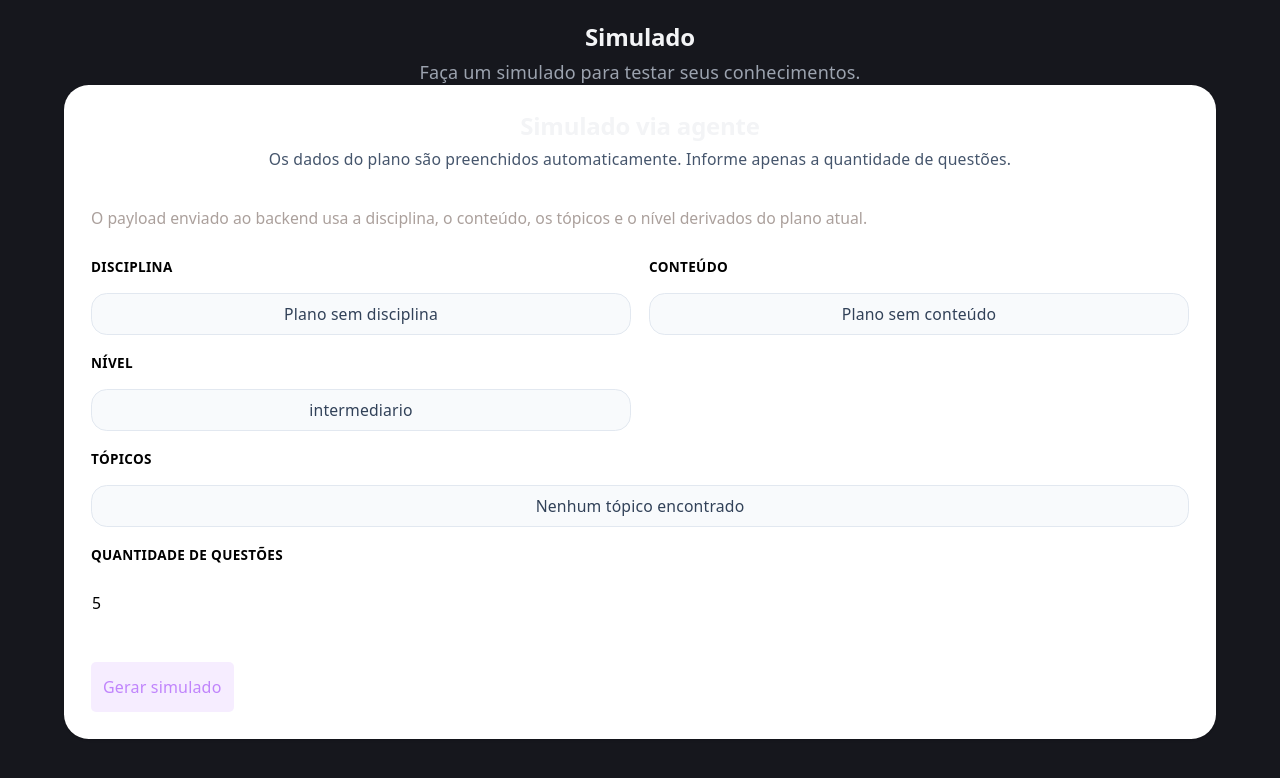
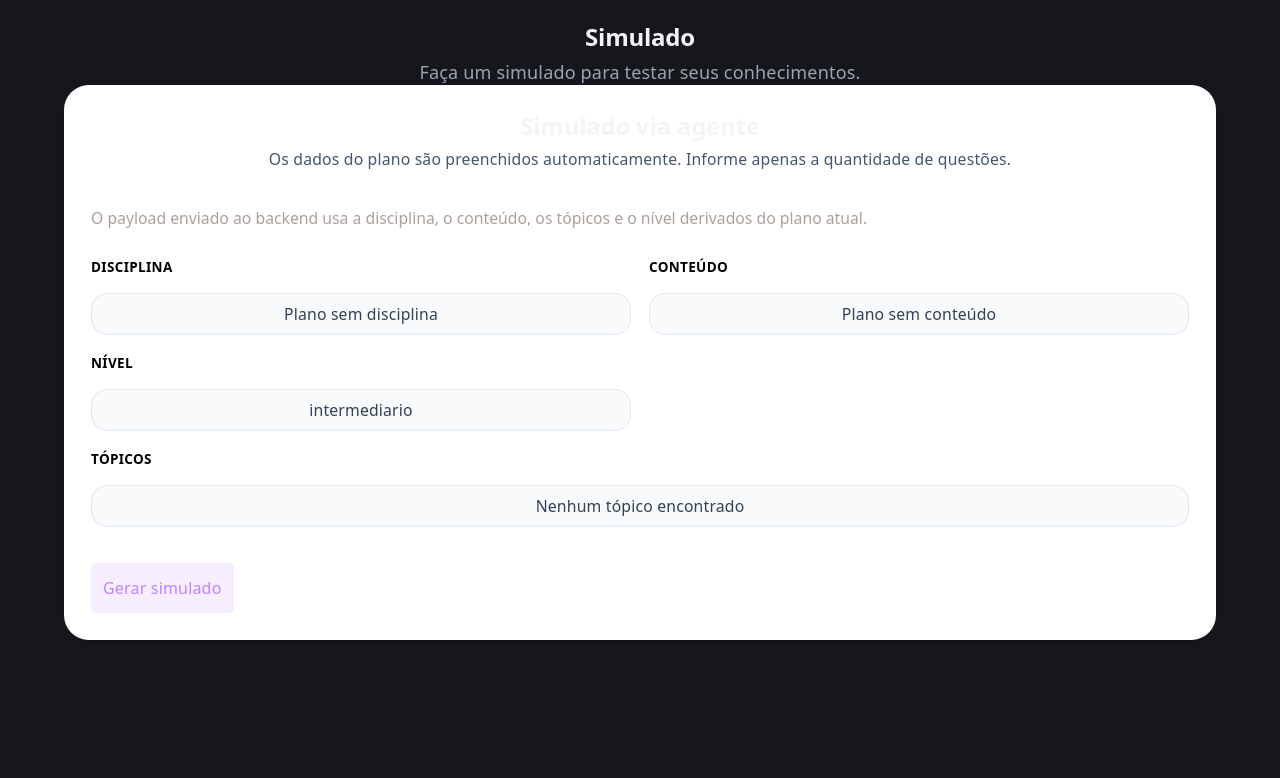
Before and after one commit to rdavila-mesquita/StudyFlowAI, a React (Vite) app: page /api/simulados in a window 1280 px wide. Shown: the top 778 px of the page. Built offline with nearby package versions, Linux system fonts and the light colour scheme.

Commit message:
remove field quantity questions

```diff
--- a/src/components/ui/simulator.tsx
+++ b/src/components/ui/simulator.tsx
@@ -246,17 +246,6 @@ function Simulator() {
               {derivedTopics.length > 0 ? derivedTopics.join(", ") : "Nenhum tópico encontrado"}
             </p>
           </Field>
-
-          <Field className="md:col-span-2">
-            <FieldLabel htmlFor="quantity_questions">Quantidade de questões</FieldLabel>
-            <Input
-              id="quantity_questions"
-              type="number"
-              min={1}
-              value={quantityQuestions}
-              onChange={(event) => setQuantityQuestions(Number(event.target.value))}
-            />
-          </Field>
         </FieldGroup>
       </FieldSet>
 
```
